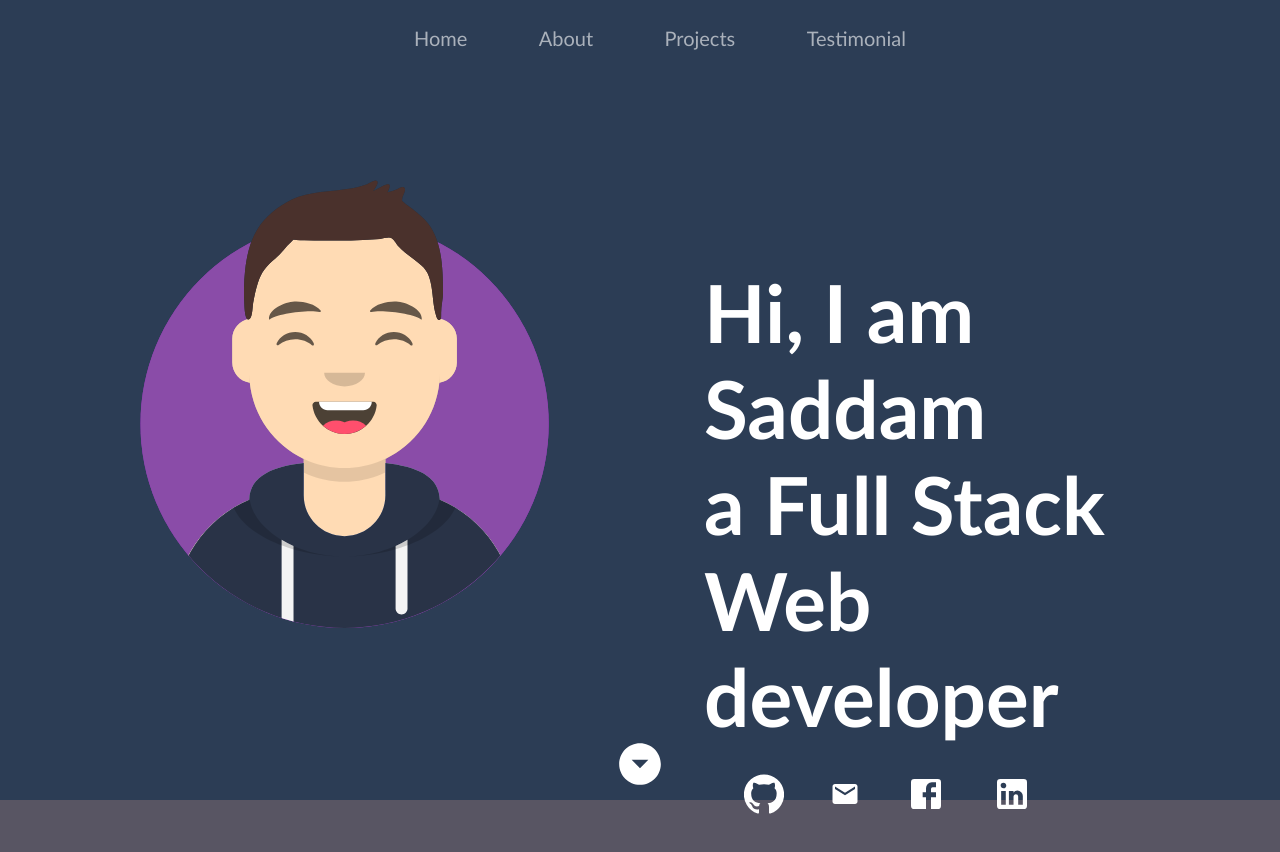
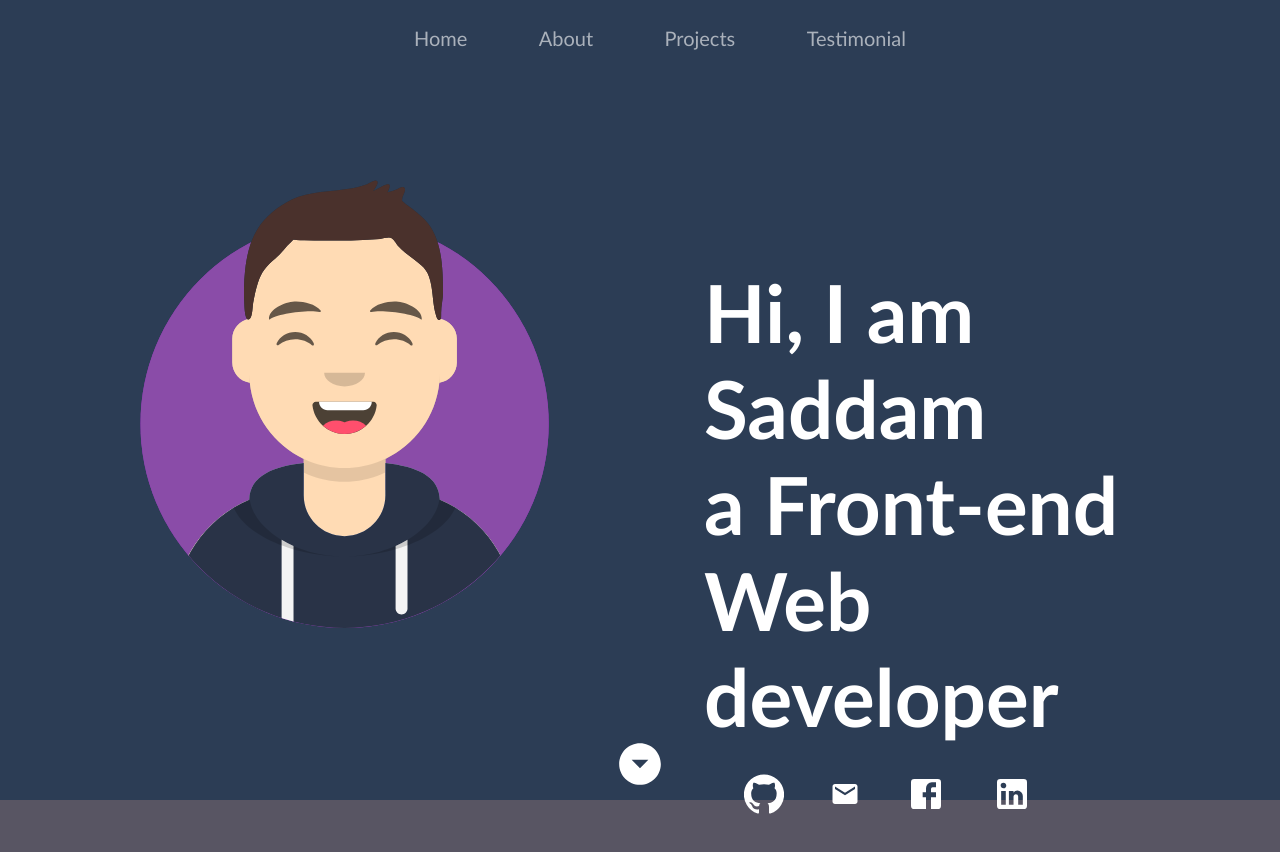
Before and after one commit to Saddam-tech/portfoliomine, a React (Create React App) app: page / in a window 1280 px wide. Shown: the top 852 px of the page. Built offline with nearby package versions, Linux system fonts and the light colour scheme.

Commit message:
text change

```diff
--- a/src/components/Header.js
+++ b/src/components/Header.js
@@ -22,7 +22,7 @@ const Header = () => {
             <h1>
               Hi, I am Saddam
               <br />
-              a Full Stack
+              a Front-end
               <br />
               Web developer
             </h1>
```
